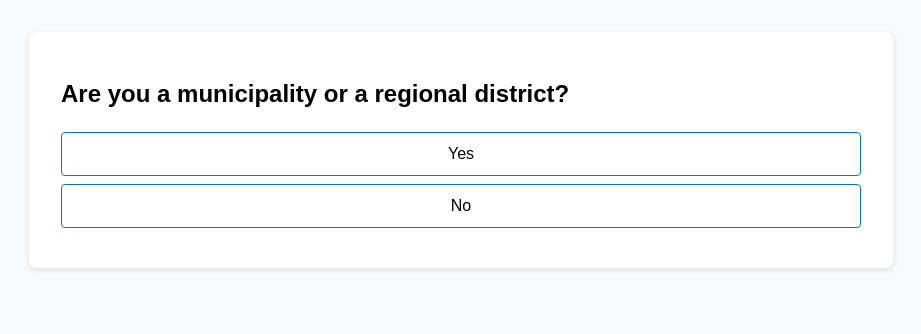
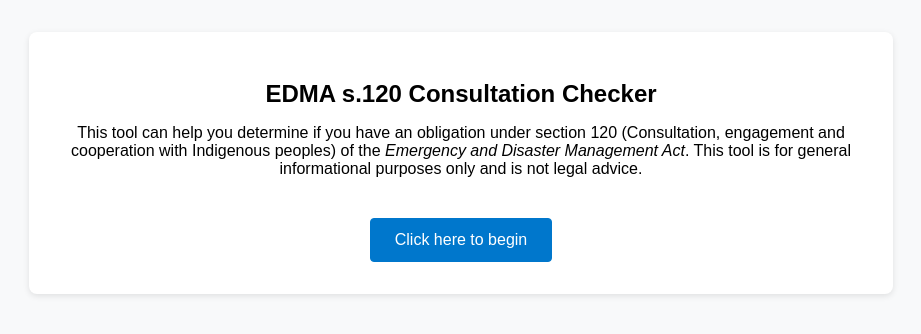
Before and after one commit to markperry87/Section-120, a plain HTML site: page index.html in a window 1280 px wide. Shown: the whole page, without its empty margins (179-1100 px from the left). Drawn offline with Linux system fonts and the light colour scheme.

Commit message:
Update index.html

```diff
--- a/index.html
+++ b/index.html
@@ -2,12 +2,10 @@
 <html lang="en">
 <head>
   <meta charset="UTF-8">
-  <title>EDMA s. 120 Consultation Checker</title>
+  <title>EDMA s.120 Consultation Checker</title>
 
   <style>
-    :root {
-      --card-width: 800px;   /* wider to handle long text */
-    }
+    :root { --card-width: 800px; }
 
     body {
       font-family: Arial, sans-serif;
@@ -16,38 +14,57 @@
       padding: 2rem;
     }
 
+    /* ───────── intro screen ───────── */
+    #intro-screen {
+      max-width: var(--card-width);
+      margin: auto;
+      background: #fff;
+      padding: 2rem;
+      border-radius: 8px;
+      box-shadow: 0 2px 6px rgba(0,0,0,.1);
+      text-align: center;
+    }
+    #intro-screen h1 { font-size: 1.5rem; margin-bottom: 1rem; }
+    #start-btn {
+      padding: .75rem 1.5rem;
+      font-size: 1rem;
+      border: 1px solid #0077cc;
+      border-radius: 4px;
+      background: #0077cc;
+      color: #fff;
+      cursor: pointer;
+      margin-top: 1.5rem;
+    }
+    #start-btn:hover { background: #005fa3; }
+
+    /* ───────── main tool card ───────── */
+    #app[hidden] { display: none; }   /* keep out of flow until needed */
+
     #app {
       max-width: var(--card-width);
       margin: auto;
       background: #fff;
       padding: 2rem;
       border-radius: 8px;
-      box-shadow: 0 2px 6px rgba(0, 0, 0, .1);
+      box-shadow: 0 2px 6px rgba(0,0,0,.1);
     }
-
     h1 { font-size: 1.5rem; }
-
-    /* buttons */
     .option-btn {
       display: block;
       width: 100%;
       padding: .75rem;
-      margin: .5rem 0;
+      margin: 1rem 0;
       font-size: 1rem;
       border: 1px solid #0077cc;
       border-radius: 4px;
       background: #fff;
       cursor: pointer;
     }
-    .option-btn:hover {
-      background: #0077cc;
-      color: #fff;
-    }
+    .option-btn:hover { background: #0077cc; color: #fff; }
     .restart { margin-top: 2rem; }
 
-    /* question / answer areas */
     #options {
-      max-height: 60vh;          /* scroll instead of growing forever */
+      max-height: 60vh;
       overflow-y: auto;
       white-space: normal;
     }
@@ -57,7 +74,6 @@
       margin-top: 1rem;
       line-height: 1.45;
     }
-
     small.disclaimer {
       display: block;
       margin-top: 2rem;
@@ -68,19 +84,43 @@
 </head>
 
 <body>
-  <div id="app">
+
+  <!-- ───────── Intro screen ───────── -->
+  <div id="intro-screen">
+    <h1>EDMA s.120 Consultation Checker</h1>
+    <p>
+      This tool can help you determine if you have an obligation under section 120
+      (Consultation, engagement and cooperation with Indigenous peoples) of the
+      <em>Emergency and Disaster Management Act</em>.
+      This tool is for general informational purposes only and is not legal advice.
+    </p>
+    <button id="start-btn">Click here to begin</button>
+  </div>
+
+  <!-- ───────── Main Q&A tool ───────── -->
+  <div id="app" hidden>
     <h1 id="question">Loading…</h1>
     <div id="options"></div>
   </div>
 
   <!-- Main logic -->
   <script type="module">
-    /* NOTE: run this over http://localhost:* (not file:///) so ES-modules load */
+    /* run via http://localhost:* (not file:///) so ES-modules load */
     import { tree } from './decision-tree.js';
 
-    let currentNodeKey = 'start';
+    const intro   = document.getElementById('intro-screen');
+    const startBt = document.getElementById('start-btn');
+    const app     = document.getElementById('app');
     const questionEl = document.getElementById('question');
     const optionsEl  = document.getElementById('options');
+
+    let currentNodeKey = 'start';
+
+    startBt.addEventListener('click', () => {
+      intro.style.display = 'none';
+      app.hidden = false;
+      renderNode();
+    });
 
     function renderNode () {
       const node = tree[currentNodeKey];
@@ -89,10 +129,10 @@
       if (node.answer) {
         questionEl.textContent = 'Result';
 
-        const answerP = document.createElement('div');
-        answerP.className = 'answer';
-        answerP.innerHTML = node.answer;     // allow HTML bullets
-        optionsEl.appendChild(answerP);
+        const answerBox = document.createElement('div');
+        answerBox.className = 'answer';
+        answerBox.innerHTML = node.answer;
+        optionsEl.appendChild(answerBox);
 
         const restartBtn = document.createElement('button');
         restartBtn.textContent = 'Start over';
@@ -109,7 +149,7 @@
         optionsEl.appendChild(disc);
 
       } else {
-        questionEl.innerHTML = node.question;   // display HTML
+        questionEl.innerHTML = node.question;
         node.options.forEach(opt => {
           const btn = document.createElement('button');
           btn.className = 'option-btn';
@@ -122,8 +162,6 @@
         });
       }
     }
-
-    renderNode();
   </script>
 </body>
 </html>
```
